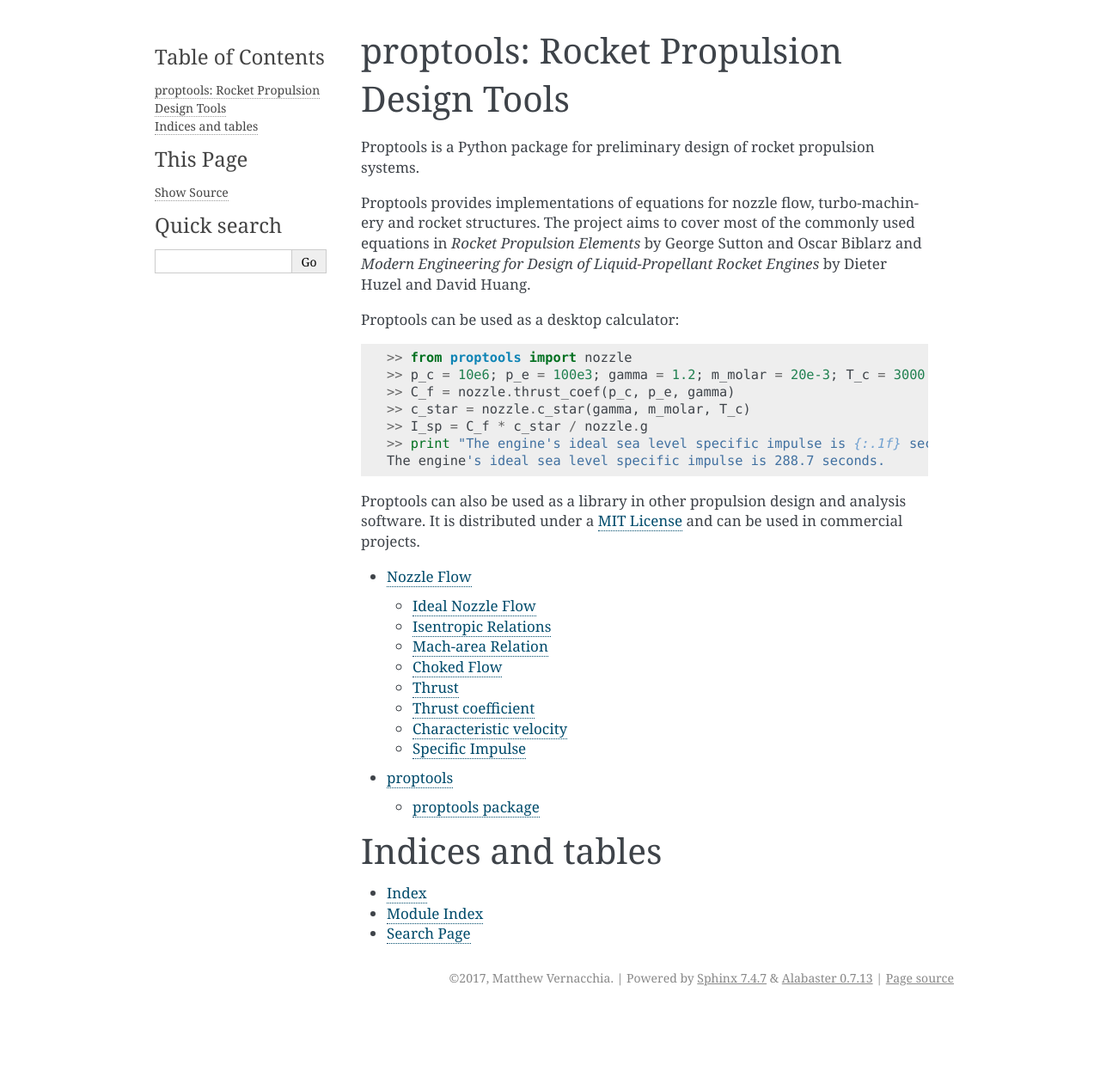
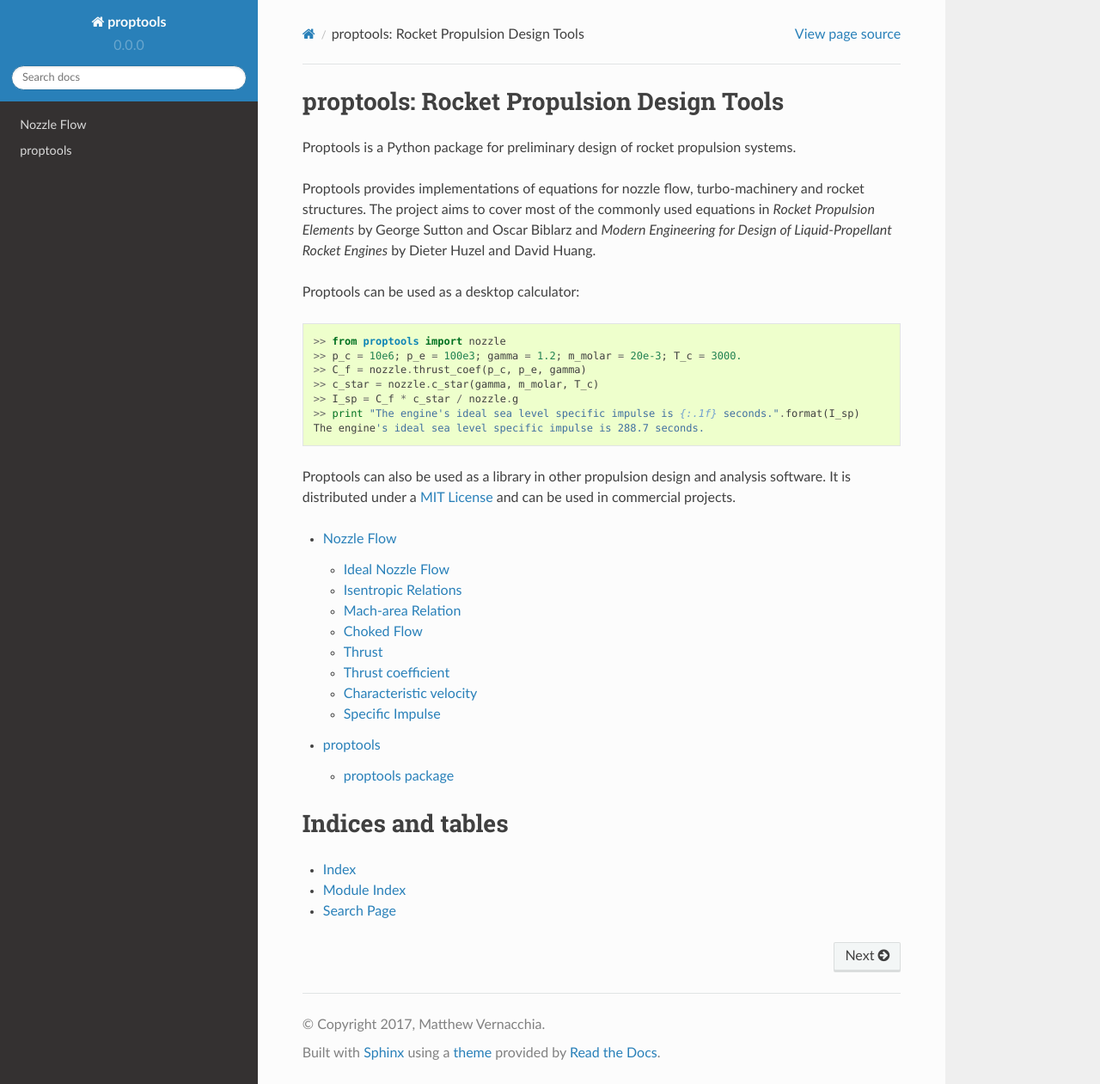
Before and after one commit to mvernacc/proptools, a Sphinx documentation site: the page built from docs/source/index.rst, in a window 1280 px wide and 1261 px high. Shown: the whole window at 86% size. Built offline with Sphinx 7.4.7 and the Read the Docs theme 2.0.0, drawn with Linux system fonts in a browser that asks for light colours.

Commit message:
Change sphinx theme to readthedocs theme.

```diff
--- a/docs/source/conf.py
+++ b/docs/source/conf.py
@@ -88,7 +88,7 @@ todo_include_todos = True
 # The theme to use for HTML and HTML Help pages.  See the documentation for
 # a list of builtin themes.
 #
-html_theme = 'alabaster'
+html_theme = 'sphinx_rtd_theme'
 
 # Theme options are theme-specific and customize the look and feel of a theme
 # further.  For a list of options available for each theme, see the
--- a/setup.py
+++ b/setup.py
@@ -46,7 +46,7 @@ setup(
     keywords='rocket propulsion engineering aerospace',
 
 
-    install_requires=['numpy'],
+    install_requires=['numpy', 'sphinx_rtd_theme'],
 
     packages=find_packages(),
 
```
